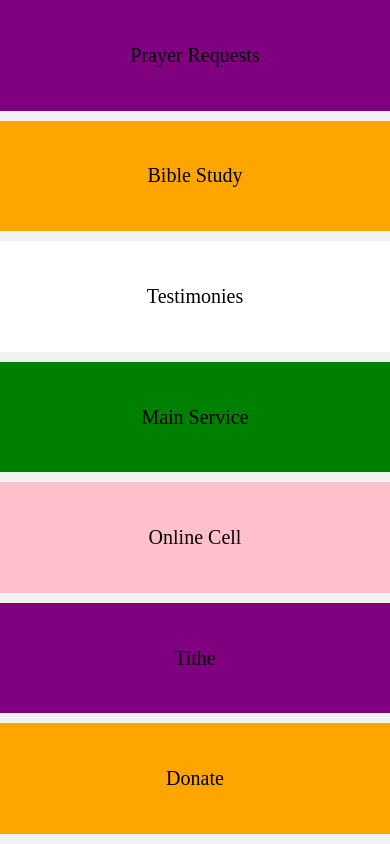
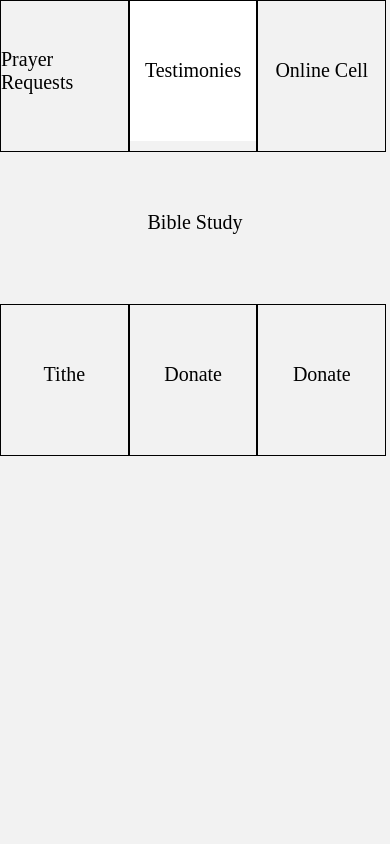
Before and after one commit to CharlesKasasira/learning-react-native, a React Native app: screen /Dashboard in a window 390 px wide. Built offline with nearby package versions, Linux system fonts and the light colour scheme.

Commit message:
Overlay Component

```diff
--- /dev/null
+++ b/components/shared/Overlay.js
@@ -0,0 +1,22 @@
+import { View, Text, TouchableOpacity } from 'react-native'
+import React from 'react'
+import Icon from 'react-native-vector-icons/Feather'
+import { OVERLAY_STYLES } from '../../styles/style'
+
+const Overlay = ({title, close, body}) => {
+  return (
+    <View style={OVERLAY_STYLES.container}>
+        <View style={OVERLAY_STYLES.contentWrapper}>
+            <View style={OVERLAY_STYLES.overlayHeader}>
+                <TouchableOpacity onPress={() => close()}>
+                    <Icon name='x' size={25} color='#000' />
+                </TouchableOpacity>
+                <Text>{title}</Text>
+            </View>
+            {body}
+        </View>
+    </View>
+  )
+}
+
+export default Overlay
--- a/screens/DashboardScreen.js
+++ b/screens/DashboardScreen.js
@@ -10,10 +10,22 @@ const DashboardScreen = ({navigation}) => {
 
   return (
     <View style={GLOBAL_STYLES.dashboard}>
-      <StatusBar barStyle='dark-content'/>
-      {/* Prayer Requests */}
+
+    {/* first column */}
+      <View
+        style={{
+          flex: 0.3,
+          flexDirection: 'row'
+        }}
+      >
+        <View
+          style={{
+            flex: 0.33,
+            borderWidth: 1
+          }}
+        >
           <TouchableOpacity
-          style={[GLOBAL_STYLES.dashboardItem, GLOBAL_STYLES.dashboardItemPurple]}
+            style={[GLOBAL_STYLES.dashboardItem]}
             onPress={() => {
               navigation.navigate('Prayer')
               }}>
@@ -22,18 +34,14 @@ const DashboardScreen = ({navigation}) => {
               GLOBAL_STYLES.dashboardFont
             ]}>Prayer Requests</Text>
           </TouchableOpacity>
+        </View>
 
-      {/* Bible Study */}
-      <TouchableOpacity
-          style={[GLOBAL_STYLES.dashboardItem, GLOBAL_STYLES.dashboardItemOrange]}
-          onPress={() => navigation.navigate('Bible Study')}>
-        <Text style={[
-            GLOBAL_STYLES.dashboardItemText,
-            GLOBAL_STYLES.dashboardFont
-          ]}>Bible Study</Text>
-      </TouchableOpacity>
-
-      {/* Testimonies */}
+        <View
+          style={{
+            flex: 0.33,
+            borderWidth: 1
+          }}
+        >
             <TouchableOpacity
                 style={[GLOBAL_STYLES.dashboardItem, GLOBAL_STYLES.dashboardItemWhite]}
                 onPress={() => navigation.navigate('Testimonies')}>
@@ -42,40 +50,70 @@ const DashboardScreen = ({navigation}) => {
                   GLOBAL_STYLES.dashboardFont
                 ]}>Testimonies</Text>
             </TouchableOpacity>
-
-      {/* Main Services */}
+        </View>
+        <View
+          style={{
+            flex: 0.33,
+            borderWidth: 1
+          }}
+        >
           <TouchableOpacity
-          style={[GLOBAL_STYLES.dashboardItem, GLOBAL_STYLES.dashboardItemGreen]}
-          onPress={() => navigation.navigate('Service')}>
-        <Text style={[
-            GLOBAL_STYLES.dashboardItemText,
-            GLOBAL_STYLES.dashboardFont
-          ]}>Main Service</Text>
-      </TouchableOpacity>
-
-      {/* Online Cell */}
-      <TouchableOpacity
-          style={[GLOBAL_STYLES.dashboardItem, GLOBAL_STYLES.dashboardItemPink]}
+              style={[GLOBAL_STYLES.dashboardItem]}
               onPress={() => navigation.navigate('Online Cell')}>
             <Text style={[
                 GLOBAL_STYLES.dashboardItemText,
                 GLOBAL_STYLES.dashboardFont
               ]}>Online Cell</Text>
           </TouchableOpacity>
+        </View>
+      </View>
 
-      {/* Tithe */}
+      {/* second column */}
+      <View
+        style={{
+          flex: 0.3,
+        }}
+      >
           <TouchableOpacity
-          style={[GLOBAL_STYLES.dashboardItem, GLOBAL_STYLES.dashboardItemPurple]}
+            style={[GLOBAL_STYLES.dashboardItem]}
+            onPress={() => navigation.navigate('Bible Study')}>
+          <Text style={[
+              GLOBAL_STYLES.dashboardItemText,
+              GLOBAL_STYLES.dashboardFont
+            ]}>Bible Study</Text>
+          </TouchableOpacity>
+      </View>
+
+      {/* third column */}
+      <View
+        style={{
+          flex: 0.3,
+          flexDirection: 'row'
+        }}
+      >
+        <View
+          style={{
+            flex: 0.33,
+            borderWidth: 1
+          }}
+        >
+            <TouchableOpacity
+            style={[GLOBAL_STYLES.dashboardItem]}
             onPress={() => navigation.navigate('Tithe')}>
           <Text style={[
               GLOBAL_STYLES.dashboardItemText,
               GLOBAL_STYLES.dashboardFont
             ]}>Tithe</Text>
         </TouchableOpacity>
-
-      {/* Donate */}
+        </View>
+        <View
+          style={{
+            flex: 0.33,
+            borderWidth: 1
+          }}
+        >
             <TouchableOpacity
-          style={[GLOBAL_STYLES.dashboardItem, GLOBAL_STYLES.dashboardItemOrange]}
+                style={[GLOBAL_STYLES.dashboardItem]}
                 onPress={() => navigation.navigate('Donate')}>
               <Text style={[
                   GLOBAL_STYLES.dashboardItemText,
@@ -83,6 +121,23 @@ const DashboardScreen = ({navigation}) => {
                 ]}>Donate</Text>
             </TouchableOpacity>
         </View>
+        <View
+          style={{
+            flex: 0.33,
+            borderWidth: 1
+          }}
+        >
+            <TouchableOpacity
+              style={[GLOBAL_STYLES.dashboardItem]}
+              onPress={() => navigation.navigate('Donate')}>
+            <Text style={[
+                GLOBAL_STYLES.dashboardItemText,
+                GLOBAL_STYLES.dashboardFont
+              ]}>Donate</Text>
+          </TouchableOpacity>
+        </View>
+      </View>
+    </View>
   )
 }
 
--- a/screens/TitheScreen.js
+++ b/screens/TitheScreen.js
@@ -1,10 +1,36 @@
-import { View, Text } from 'react-native'
+import { View, Text, Button, TextInput } from 'react-native'
 import React from 'react'
+import Overlay from '../components/shared/Overlay'
 
-const TitheScreen = () => {
+const TitheScreen = ({navigation}) => {
+  const [ form, setForm ] = React.useState(false)
+
+  React.useEffect(() => {
+    navigation.setOptions({
+      headerTitle: () => <Text>Title</Text>,
+      headerRight: () => <Button onPress={() => setForm(true)} title='Deposit'/>
+    })
+  }, [])
   return (
-    <View>
+    <View style={{flex: 1}}>
       <Text>TitheScreen</Text>
+
+      {form && <Overlay
+        title='Online Tithe Deposit'
+        close={() => setForm(false)}
+        body={(
+          <View>
+            <TextInput placeholder='Enter you Name' />
+            <TextInput placeholder='Phone Number ' />
+            <TextInput placeholder='Year Joined ' />
+            <Button
+              title='Deposit'
+            />
+          </View>
+        )}
+      />}
+
+      <Text>hey</Text>
     </View>
   )
 }
--- a/styles/style.js
+++ b/styles/style.js
@@ -13,8 +13,8 @@ const GLOBAL_STYLES = StyleSheet.create({
         opacity: 0.8
     },
     dashboard:{
-        'flex':1,
-        'justifyContent':'space-between',
+        'flex':0.6,
+        // 'justifyContent':'space-between',
         // 'alignItems':'space-between',
     },
     dashboardItem:{
@@ -130,4 +130,26 @@ const GLOBAL_STYLES = StyleSheet.create({
 })
 
 
-export { GLOBAL_STYLES }
+const OVERLAY_STYLES = StyleSheet.create({
+    container: {
+        flex: 1,
+        backgroundColor: 'rgba(0, 0, 0, 0.3)',
+        justifyContent: 'center',
+        alignItems: 'center',
+        height: '100%',
+        width: '100%',
+        position: "absolute"
+    },
+    contentWrapper: {
+        backgroundColor: '#fff',
+        padding: 20,
+        borderRadius: 10,
+        elevation: 3
+    },
+    overlayHeader: {
+        flexDirection: 'row'
+    }
+})
+
+
+export { GLOBAL_STYLES, OVERLAY_STYLES }
```
Also changed, not shown: 1 other file (tests, documents, lock files or other folders). Lines whose indentation alone changed are shown as unchanged.
